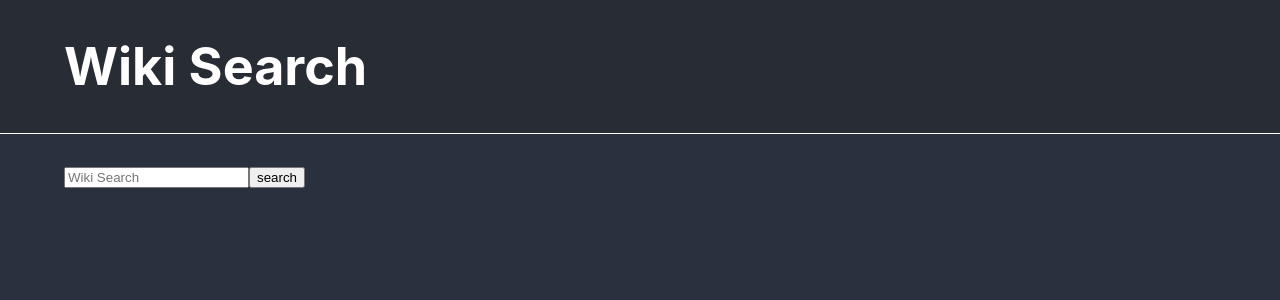
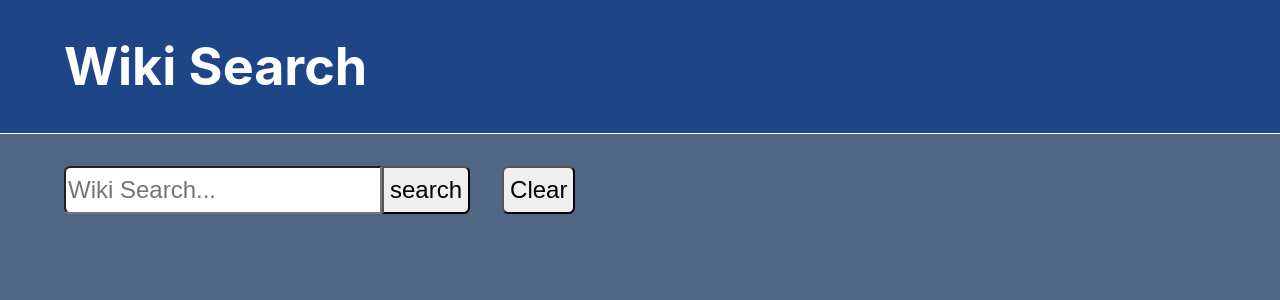
Before and after one commit to Egzonb92/wiki-search, a React (Create React App) app: page / in a window 1280 px wide. Shown: the top 300 px of the page. Built offline with nearby package versions, Linux system fonts and the light colour scheme.

Commit message:
implemented images and summary

```diff
--- a/package.json
+++ b/package.json
@@ -8,7 +8,8 @@
     "@testing-library/user-event": "^13.5.0",
     "react": "^18.2.0",
     "react-dom": "^18.2.0",
-    "react-scripts": "5.0.1",
+    "react-router-dom": "^6.3.0",
+    "react-scripts": "^5.0.1",
     "web-vitals": "^2.1.4"
   },
   "scripts": {
--- a/src/App.css
+++ b/src/App.css
@@ -1,5 +1,5 @@
 .App {
-  background-color: #2a313e;
+  background-color: #516585;
   min-height: 100vh;
   align-items: center;
   justify-content: center;
--- a/src/App.js
+++ b/src/App.js
@@ -1,22 +1,25 @@
 import "./App.css";
 import React from "react";
-import { Header } from "./wiki-search-components/header/Header";
-import { Form } from "./wiki-search-components/form/Form";
-import { Results } from "./wiki-search-components/results/results";
+import {Header} from "./wiki-search-components/header/Header";
+import {Form} from "./wiki-search-components/form/Form";
+import {Results} from "./wiki-search-components/results/results";
 
 function App() {
+
     const [searchWord, setSearchWord] = React.useState("");
-  console.log(searchWord);
+    const [searchResults, setSearchResults] = React.useState(
+        JSON.parse(localStorage.getItem("Wiki-Search-Results")) ?? null
+    );
+
     const handleSubmit = (newSearchWord) => {
         setSearchWord(newSearchWord);
     };
-
     return (
         <div className="App">
-      <Header />
+            <Header/>
             <div className="App-content">
-        <Form searchWord={searchWord} onSubmit={handleSubmit} />
-        <Results searchWord={searchWord} />
+                <Form onSubmit={handleSubmit} clear={() => setSearchResults(null)}/>
+                <Results searchWord={searchWord} searchResults={searchResults} setSearchResults={setSearchResults}/>
             </div>
         </div>
     );
--- /dev/null
+++ b/src/wiki-search-components/form/Form.css
@@ -0,0 +1,31 @@
+.Form {
+    display: flex;
+    vertical-align: top;
+    align-items: center;
+    gap: 2rem;
+
+}
+
+.Form-input {
+    height: 3rem;
+    font-size: 1.5rem;
+    border-radius: 0.4rem 0 0 0.4rem;
+}
+
+.Form-button {
+    height: 3rem;
+    vertical-align: top;
+    font-size: 1.5rem;
+}
+
+.Form-button:hover {
+
+}
+
+.Form-button-search {
+    border-radius: 0 0.4rem 0.4rem 0;
+}
+
+.Form-clear-button {
+    border-radius: 0.4rem;
+}
--- a/src/wiki-search-components/form/Form.jsx
+++ b/src/wiki-search-components/form/Form.jsx
@@ -1,23 +1,26 @@
 import React from "react";
+import "./Form.css"
 
-export const Form = ({ searchWord, onSubmit }) => {
+export const Form = ({onSubmit, clear}) => {
     const inputRef = React.useRef();
 
     const handleSubmit = (event) => {
         event.preventDefault();
         onSubmit(inputRef.current.value);
-    console.log(inputRef.current.value);
     };
 
     return (
-    <form onSubmit={handleSubmit}>
+        <form className={"Form"} onSubmit={handleSubmit}>
+            <div className="innerForm">
                 <input
                     ref={inputRef}
                     type="search"
-        className=""
-        placeholder="Wiki Search"
+                    className="Form-input"
+                    placeholder="Wiki Search..."
                 />
-      <button type="submit">search</button>
+                <button type="submit" className="Form-button Form-button-search">search</button>
+            </div>
+            <button className="Form-button Form-clear-button" onClick={clear}>Clear</button>
         </form>
     );
 };
--- a/src/wiki-search-components/header/Header.css
+++ b/src/wiki-search-components/header/Header.css
@@ -1,5 +1,5 @@
 .Header {
-  background-color: #282c34;
+  background-color: #1e4586;
   display: flex;
   flex-direction: column;
   margin-bottom: 2rem;
--- a/src/wiki-search-components/results/Panel/Panel.css
+++ b/src/wiki-search-components/results/Panel/Panel.css
@@ -2,15 +2,25 @@
   background-color: antiquewhite;
   max-width: 40rem;
   width: 100%;
-  height: calc(20%-2rem);
-  border-bottom: solid 2px rgba(92, 92, 92, 0.475);
+  border: solid 2px rgba(92, 92, 92, 0.475);
   border-radius: 0.5rem;
   padding: 1rem;
+}
+
+.Panel:hover {
+  background-color: white;
+  max-width: 40rem;
+  width: 100%;
+  border: solid 2px rgba(234, 68, 68, 0.47);
+}
+.Panel:active{
+  background-color: black;
 }
 
 .Panel-content {
   display: flex;
   justify-content: space-between;
+  gap:3rem;
 }
 
 .Panel-text {
--- a/src/wiki-search-components/results/Panel/Panel.jsx
+++ b/src/wiki-search-components/results/Panel/Panel.jsx
@@ -1,14 +1,15 @@
 import React from "react";
 import "./Panel.css";
 
-export const Panel = ({ searchResult, onClick }) => {
+export const Panel = ({searchResult, onClick}) => {
     if (!searchResult) {
         return null;
     }
 
     const title = searchResult.title;
-  const summary = "";
-  const image = null;
+    const summary = searchResult.extract;
+    const image = searchResult.thumbnail;
+
 
     return (
         <div className="Panel" onClick={onClick}>
@@ -17,7 +18,11 @@ export const Panel = ({ searchResult, onClick }) => {
                     <div className="Panel-text-header">{title}</div>
                     <div className="Panel-text-summary">{summary}</div>
                 </div>
-        {image ? <img src={image.src} alt={image.alt}></img> : null}
+                {image ?
+                    <div style={{whiteSpace: "nowrap", height: "100px", width: "100px"}}>
+                        <span style={{display:"inline-block", verticalAlign:"middle", height:"100%"}}> </span>
+                        <img style={{ background:"#3A6F9A", verticalAlign:"middle"}} src={image.source} alt={image.alt}></img></div>
+                    : null}
             </div>
         </div>
     );
--- a/src/wiki-search-components/results/api/API.js
+++ b/src/wiki-search-components/results/api/API.js
@@ -1,11 +1,11 @@
 const fetchWiki = (searchWord) => {
-  var url = `https://en.wikipedia.org/w/api.php?action=query&origin=*&format=json&generator=search&gsrnamespace=0&gsrlimit=5&gsrsearch='${searchWord}'`;
-
-  return window.fetch(url).then(async (response) => {
-    const data = await response.json();
-    console.log(data);
-    return data;
-  });
+    var url = `https://en.wikipedia.org/w/api.php?action=query&origin=*&format=json&generator=search&prop=pageimages|extracts&exintro&explaintext&exchars=200&pithumbsize=100&gsrnamespace=0&gsrlimit=5&gsrsearch='${searchWord}'`;
+    const abortCtrl = new AbortController()
+    return [window.fetch(url, {signal:abortCtrl.signal}).then(async (response) => {
+        const data = response.json();
+        console.log(data)
+        return await data;
+    }), abortCtrl]
 };
 
-export { fetchWiki };
+export {fetchWiki};
--- a/src/wiki-search-components/results/results.jsx
+++ b/src/wiki-search-components/results/results.jsx
@@ -1,74 +1,50 @@
 import React from "react";
-import { fetchWiki } from "./api/API";
-import { Panel } from "./Panel/Panel";
+import {fetchWiki} from "./api/API";
+import {Panel} from "./Panel/Panel";
 import "./results.css";
 
-export const Results = ({ searchWord }) => {
-  const [searchResults, setSearchResults] = React.useState(
-    JSON.parse(localStorage.getItem("Wiki-Search-Results")) ?? null
-  );
-  // const imagesPromises = [];
-  // const summariesPromises = [];
+
+export const Results = ({searchWord, searchResults, setSearchResults}) => {
+    const results = Array(5).fill(null)
 
     React.useEffect(() => {
         if (!searchWord) {
             return;
         }
-    fetchWiki(searchWord).then((data) => {
+        const [response, AbortCtrl] = fetchWiki(searchWord)
+        response.then((data) => {
             setSearchResults(data.query.pages);
             localStorage.setItem(
                 "Wiki-Search-Results",
                 JSON.stringify(data.query.pages)
             );
         });
+        return () => AbortCtrl.abort()
     }, [searchWord]);
 
     if (!searchResults) {
         return null;
     }
 
-  // Object.entries(searchResults).forEach((result) => {
-  //   const pageid = result[1].pageid;
-  //   console.log(pageid);
-  //   imagesPromises.push(
-  //     fetch(
-  //       `http://en.wikipedia.org/w/api.php?action=query&pageids=${pageid}&prop=pageimages&format=json&pithumbsize=100`
-  //     )
-  //   )
-  //   summariesPromises.push(
-  //     fetch(
-  //       `https://en.wikipedia.org/w/api.php?action=query&prop=extracts&format=json&exintro=&pageids=${pageid}`
-  //     )
-  //   )
-  // });
+    Object.entries(searchResults).forEach(
+        keyVal => {
+            const val = keyVal[1]
+            results[val.index - 1] = val
+        }
+    )
 
     const navigateTo = (pageId) => {
-    console.log(pageId);
         window.location.href = `https://en.wikipedia.org/?curid=${pageId}`;
     };
-  //TODO: Fiks sortering!
-  const resultsMatrix = Object.entries(searchResults);
-  const resultsArray = resultsMatrix[0].map((col, i) =>
-    resultsMatrix.map((row) => row[i])
-  )[1];
-  const resultsSorted = resultsArray.sort((a, b) => {
-    return a.index < b.index;
-  });
-
-  console.log("sorted: ", resultsSorted);
 
     return (
         <div className="Results">
-      {Object.entries(searchResults)
-        .sort(function (a, b) {
-          return a[1].index < b[1].index;
-        })
-        .map((i, j) => {
+            {results.map((i, j) => {
                 return (
                     <Panel
-              onClick={() => navigateTo(i[1].pageid)}
                         key={j}
-              searchResult={i[1]}
+                        onClick={() => navigateTo(i.pageid)}
+                        searchResult={i}
                     />
                 );
             })}
```
Also changed, not shown: 1 other file (tests, documents, lock files or other folders). Lines whose indentation alone changed are shown as unchanged.
